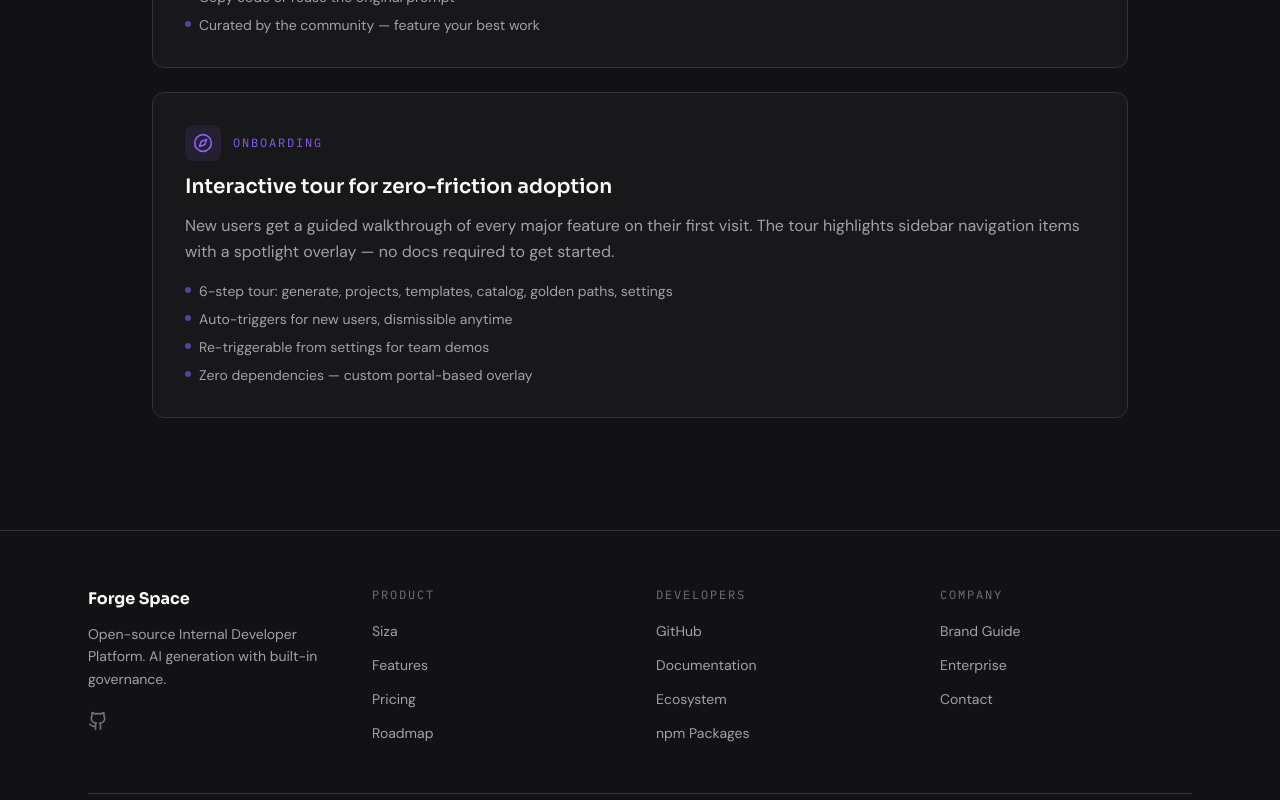
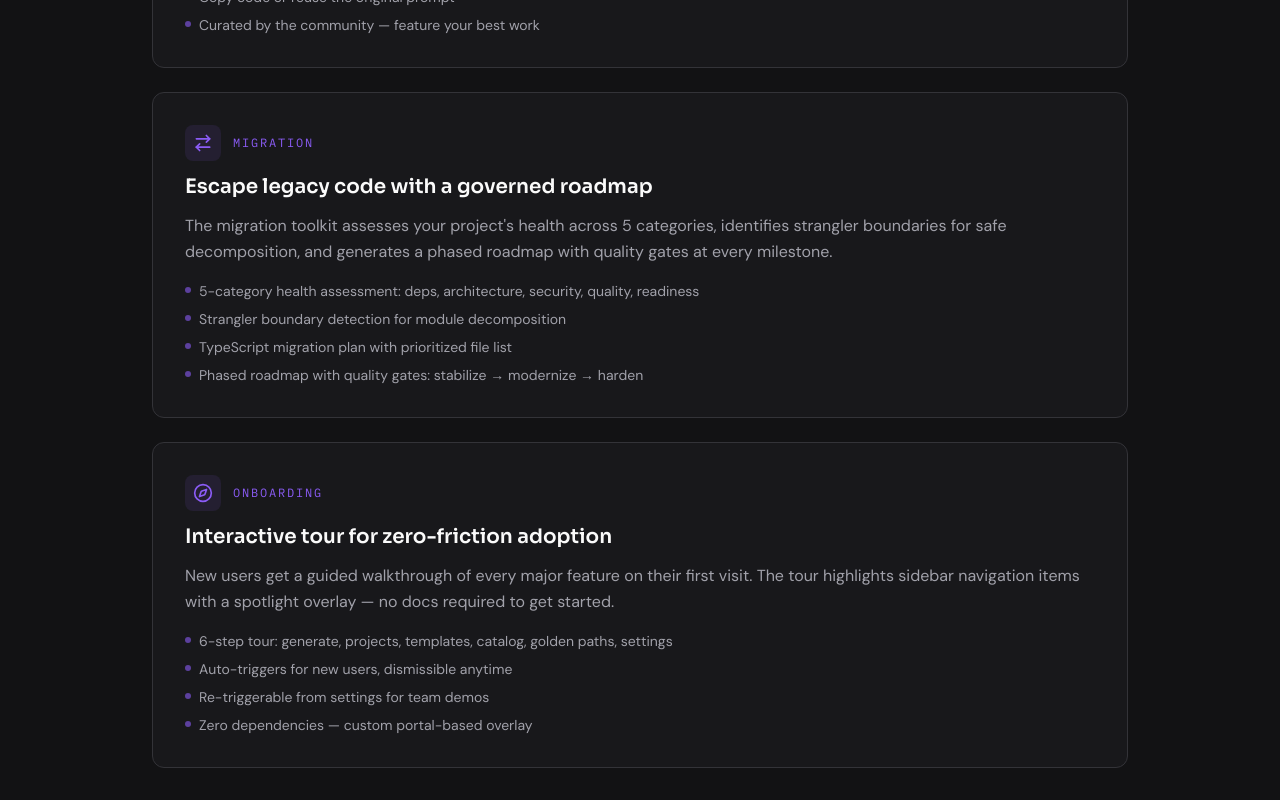
Before and after one commit to Forge-Space/forgespace-web, a Next.js app: page /features in a window 1280 px wide. Shown: the part 3120-3920 px from the top of the page. Built offline with nearby package versions, Linux system fonts and the light colour scheme.

Commit message:
feat: showcase legacy migration toolkit on features page
- Add Migration feature card to landing FeaturesGrid
- Add detailed Migration section to features page
- Update SEO keywords with migration terms

```diff
--- a/src/app/features/client.tsx
+++ b/src/app/features/client.tsx
@@ -11,6 +11,7 @@ import {
   ShieldCheck,
   LayoutGrid,
   Compass,
+  ArrowRightLeft,
 } from "lucide-react";
 import { EASE_SIZA } from "@/lib/constants";
 import { Section } from "@/components/ui/Section";
@@ -130,6 +131,19 @@ const FEATURES: FeatureDetail[] = [
     ],
   },
   {
+    icon: ArrowRightLeft,
+    label: "Migration",
+    title: "Escape legacy code with a governed roadmap",
+    description:
+      "The migration toolkit assesses your project's health across 5 categories, identifies strangler boundaries for safe decomposition, and generates a phased roadmap with quality gates at every milestone.",
+    bullets: [
+      "5-category health assessment: deps, architecture, security, quality, readiness",
+      "Strangler boundary detection for module decomposition",
+      "TypeScript migration plan with prioritized file list",
+      "Phased roadmap with quality gates: stabilize → modernize → harden",
+    ],
+  },
+  {
     icon: Compass,
     label: "Onboarding",
     title: "Interactive tour for zero-friction adoption",
--- a/src/app/seo.ts
+++ b/src/app/seo.ts
@@ -21,6 +21,8 @@ const pages: Record<string, PageSEO> = {
       "GitHub Action",
       "component gallery",
       "onboarding tour",
+      "legacy migration",
+      "migration assessment",
     ],
   },
   pricing: {
--- a/src/components/landing/FeaturesGrid.tsx
+++ b/src/components/landing/FeaturesGrid.tsx
@@ -11,6 +11,7 @@ import {
   ShieldCheck,
   LayoutGrid,
   Compass,
+  ArrowRightLeft,
 } from "lucide-react";
 import { EASE_SIZA } from "@/lib/constants";
 import { type LucideIcon } from "lucide-react";
@@ -69,6 +70,12 @@ const FEATURES: Feature[] = [
     title: "Generation Gallery",
     description:
       "Browse featured AI-generated components with quality scores. Copy code, reuse prompts, or use them as starting points for your own projects.",
+  },
+  {
+    icon: ArrowRightLeft,
+    title: "Legacy Migration",
+    description:
+      "Assess project health, detect strangler boundaries, and generate phased migration roadmaps with quality gates at every milestone.",
   },
   {
     icon: Compass,
```
